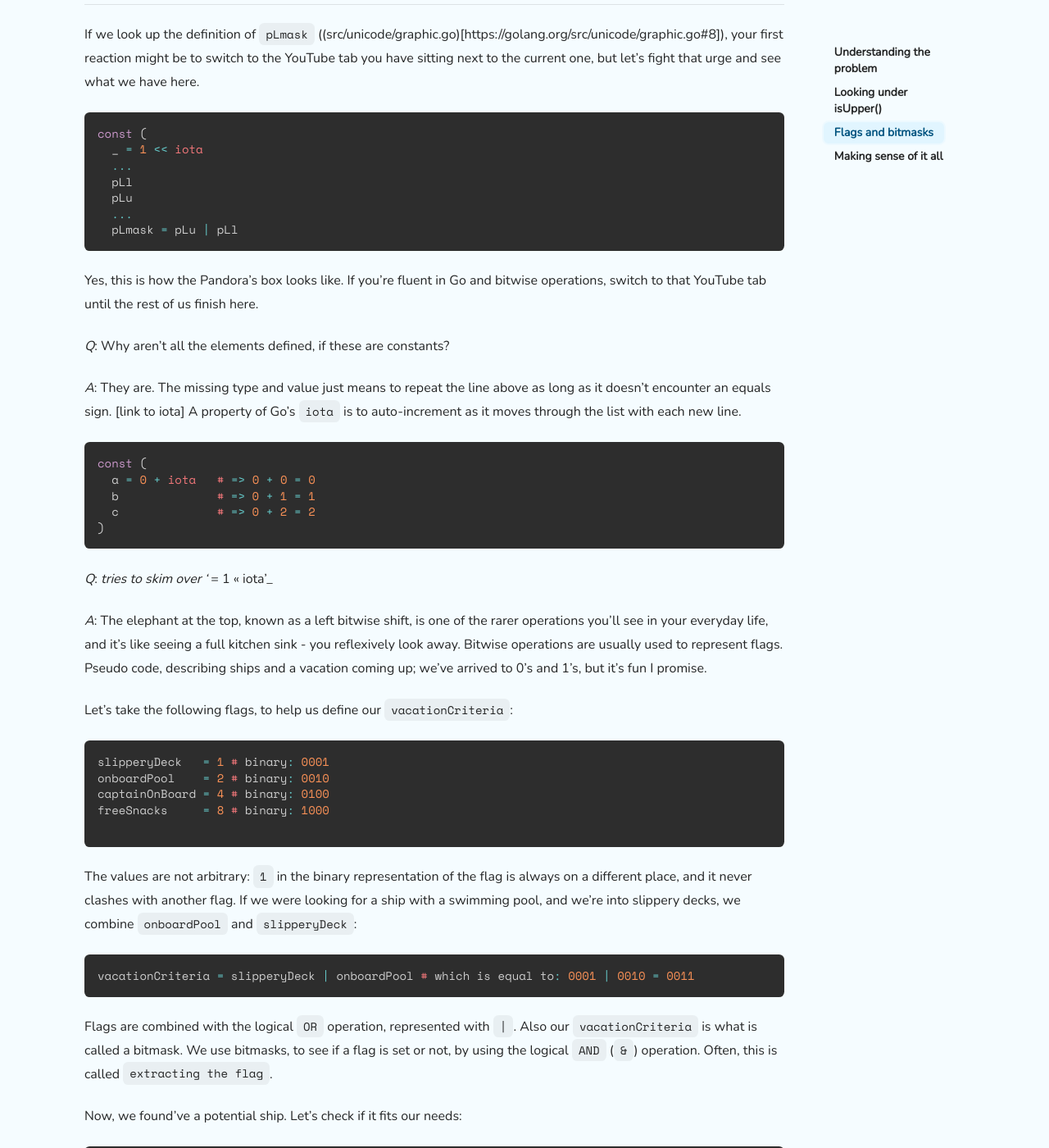
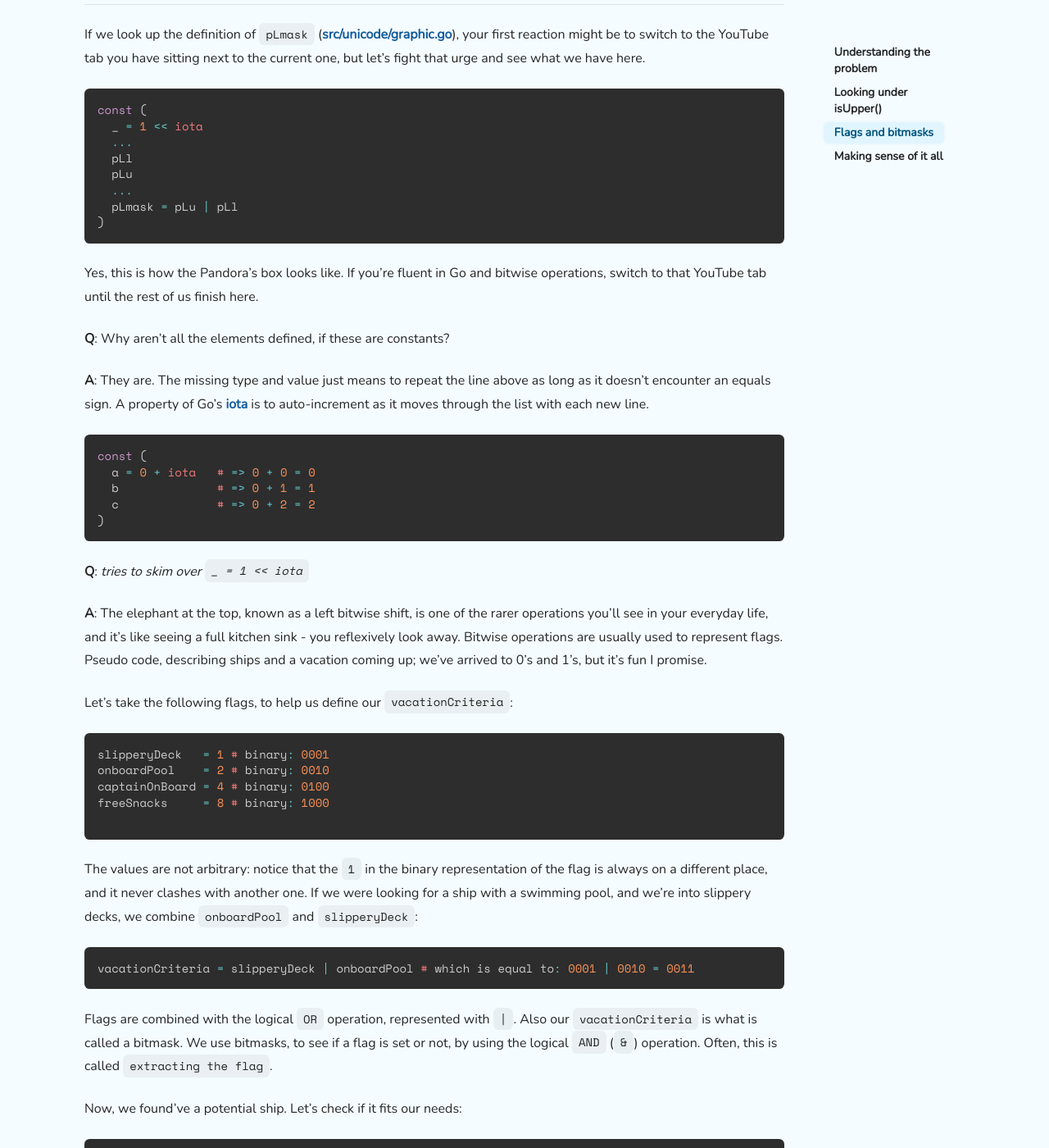
Before and after one commit to ervinb/ervinb.github.io, a Jekyll site: the page built from _posts/2019-08-06-upcase-in-go-the-long-way-around.md, in a window 1280 px wide and 1400 px high, scrolled down 2356 px. Shown: the whole window at 82% size. Built offline with Jekyll 4.4.1, drawn with Linux system fonts in a browser that asks for light colours; nearby versions of some CDN libraries; comment, search, counter and statistics services are not loaded; some of the changed text lies outside the part shown.

Commit message:
Minor fixes

````diff
--- a/_posts/2019-08-06-upcase-in-go-the-long-way-around.md
+++ b/_posts/2019-08-06-upcase-in-go-the-long-way-around.md
@@ -76,7 +76,7 @@ We're accessing an array called `properties` with an 8-bit integer index, derive
 
 ## Flags and bitmasks
 
-If we look up the definition of `pLmask` ((src/unicode/graphic.go)[https://golang.org/src/unicode/graphic.go#8]), your first reaction might be to switch to the YouTube tab you have sitting next to
+If we look up the definition of `pLmask` ([src/unicode/graphic.go](https://golang.org/src/unicode/graphic.go#8)), your first reaction might be to switch to the YouTube tab you have sitting next to
 the current one, but let's fight that urge and see what we have here.
 
 ```golang
@@ -87,14 +87,15 @@ const (
   pLu
   ...
   pLmask = pLu | pLl
+)
 ```
 
 Yes, this is how the Pandora's box looks like. If you're fluent in Go and bitwise operations, switch to that YouTube tab until the rest of us finish here.
 
-*Q*: Why aren't all the elements defined, if these are constants?
+**Q**: Why aren't all the elements defined, if these are constants?
 
-*A*: They are. The missing type and value just means to repeat the line above as long as it doesn't encounter an equals sign. [link to iota]
-A property of Go's `iota` is to auto-increment as it moves through the list with each new line.
+**A**: They are. The missing type and value just means to repeat the line above as long as it doesn't encounter an equals sign.
+A property of Go's [iota](https://github.com/golang/go/wiki/Iota) is to auto-increment as it moves through the list with each new line.
 
 ```golang
 const (
@@ -105,9 +106,9 @@ const (
 ```
 
 
-*Q*: _tries to skim over '_ = 1 << iota'_
+**Q**: _tries to skim over `_ = 1 << iota`_
 
-*A*: The elephant at the top, known as a left bitwise shift, is one of the rarer operations you'll see in your everyday life, and it's like seeing a full kitchen sink - you reflexively look away.
+**A**: The elephant at the top, known as a left bitwise shift, is one of the rarer operations you'll see in your everyday life, and it's like seeing a full kitchen sink - you reflexively look away.
 Bitwise operations are usually used to represent flags. Pseudo code, describing ships and a vacation coming up; we've arrived to 0's and 1's, but it's fun I promise.
 
 Let's take the following flags, to help us define our `vacationCriteria`:
@@ -120,7 +121,7 @@ freeSnacks     = 8 # binary: 1000
 
 ```
 
-The values are not arbitrary: `1` in the binary representation of the flag is always on a different place, and it never clashes with another flag.
+The values are not arbitrary: notice that the `1` in the binary representation of the flag is always on a different place, and it never clashes with another one.
 If we were looking for a ship with a swimming pool, and we're into slippery decks, we combine `onboardPool` and `slipperyDeck`:
 
 ```golang
@@ -141,7 +142,8 @@ Conveniently, it also has a `captainOnBoard` and `freeSnacks`.
 
 When defining the flags, to conserve our brain cycles from moving the binary `1` without clashing with other flags, we use a bitwise left shift `<<`. It does exactly we've done above when we defined the set of flags.
 Combined with `iota` (which auto-increments with each line), we always get a new variable, which exactly avoids clashing with the previous one. In other words, with each new line, the `1` in the binary representation of the value, is always one position further from the end than in the previous line.
-(An interesting property of this operation is that the end result of `x << y` can be calculated with `x * 2^y`.)
+
+(An interesting property of the left bitwise shift operation is that the end result of `x << y` can be calculated with `x * 2^y`.)
 
 Back to the flag definitions in `unicode/graphic.go`.
 
````
Also changed, not shown: other parts of _posts/2019-08-06-upcase-in-go-the-long-way-around.md (+1 -1 lines).
